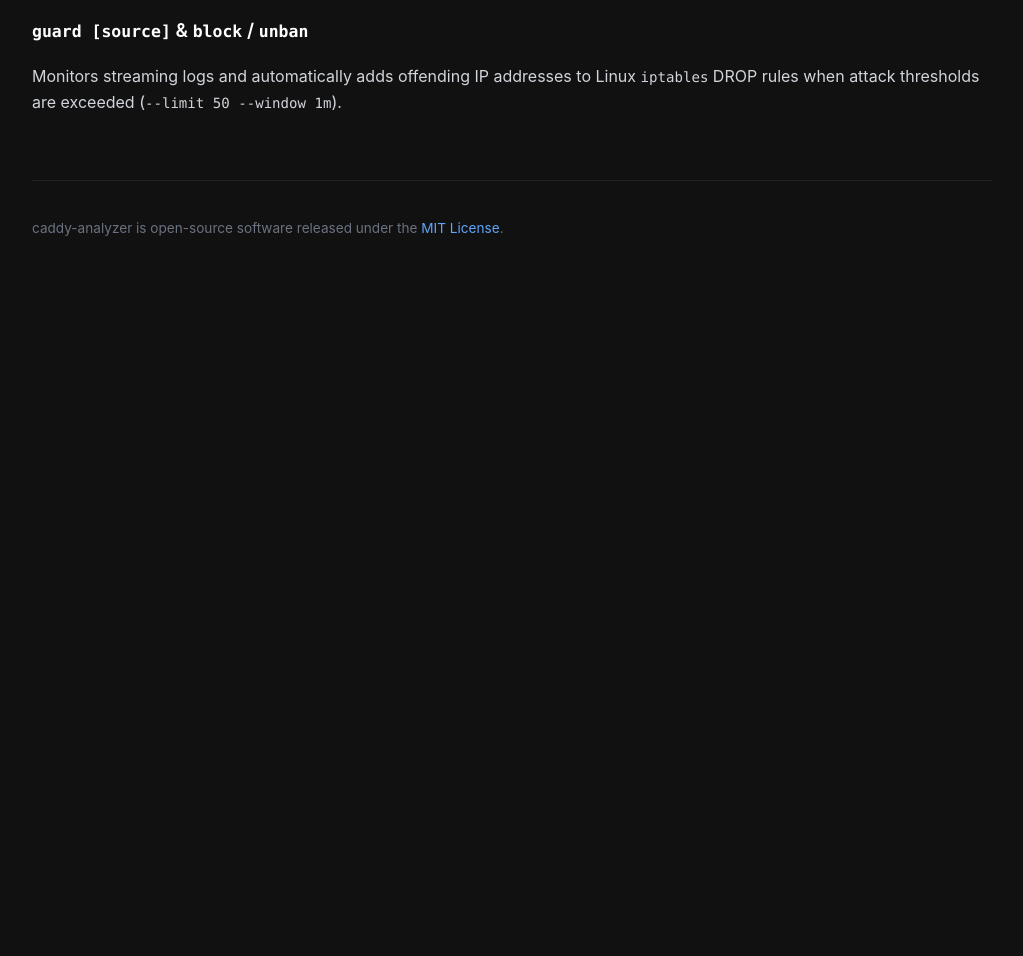
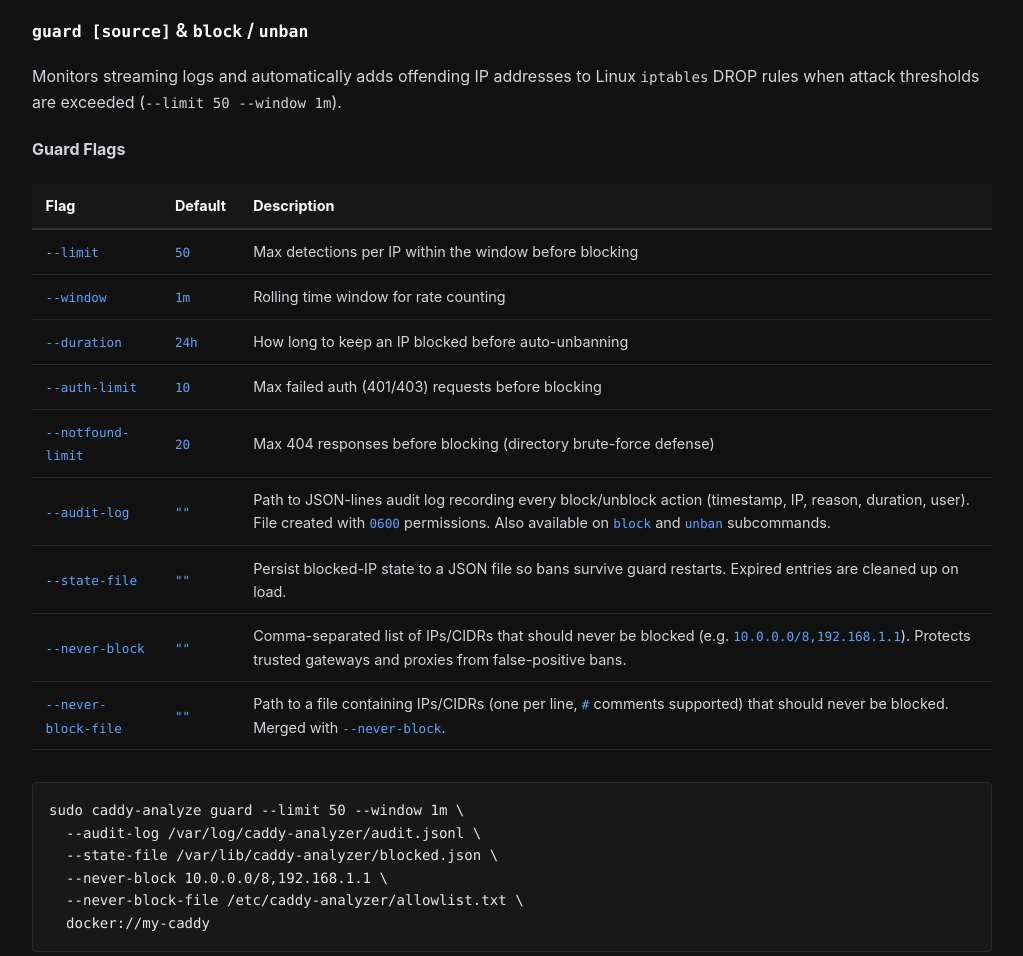
Before and after one commit to L9Lenny/caddy-analyzer, a plain HTML site: page docs/subcommands.html in a window 1280 px wide. Shown: the part 2931-3887 px from the top of the page, without its empty margins (128-1151 px from the left). Before the commit the page ends 3219 px from the top, so only its background shows below. Drawn offline with Linux system fonts and the light colour scheme.

Commit message:
Document guard features, audit log, state persistence, allowlist, confidence scoring, and new patterns

```diff
--- a/docs/subcommands.html
+++ b/docs/subcommands.html
@@ -309,6 +309,70 @@
     <h3><code>guard [source]</code> & <code>block</code> / <code>unban</code></h3>
     <p>Monitors streaming logs and automatically adds offending IP addresses to Linux <code>iptables</code> DROP rules when attack thresholds are exceeded (<code>--limit 50 --window 1m</code>).</p>
 
+    <h4>Guard Flags</h4>
+    <table>
+        <thead>
+            <tr>
+                <th>Flag</th>
+                <th>Default</th>
+                <th>Description</th>
+            </tr>
+        </thead>
+        <tbody>
+            <tr>
+                <td><code>--limit</code></td>
+                <td><code>50</code></td>
+                <td>Max detections per IP within the window before blocking</td>
+            </tr>
+            <tr>
+                <td><code>--window</code></td>
+                <td><code>1m</code></td>
+                <td>Rolling time window for rate counting</td>
+            </tr>
+            <tr>
+                <td><code>--duration</code></td>
+                <td><code>24h</code></td>
+                <td>How long to keep an IP blocked before auto-unbanning</td>
+            </tr>
+            <tr>
+                <td><code>--auth-limit</code></td>
+                <td><code>10</code></td>
+                <td>Max failed auth (401/403) requests before blocking</td>
+            </tr>
+            <tr>
+                <td><code>--notfound-limit</code></td>
+                <td><code>20</code></td>
+                <td>Max 404 responses before blocking (directory brute-force defense)</td>
+            </tr>
+            <tr>
+                <td><code>--audit-log</code></td>
+                <td><code>""</code></td>
+                <td>Path to JSON-lines audit log recording every block/unblock action (timestamp, IP, reason, duration, user). File created with <code>0600</code> permissions. Also available on <code>block</code> and <code>unban</code> subcommands.</td>
+            </tr>
+            <tr>
+                <td><code>--state-file</code></td>
+                <td><code>""</code></td>
+                <td>Persist blocked-IP state to a JSON file so bans survive guard restarts. Expired entries are cleaned up on load.</td>
+            </tr>
+            <tr>
+                <td><code>--never-block</code></td>
+                <td><code>""</code></td>
+                <td>Comma-separated list of IPs/CIDRs that should never be blocked (e.g. <code>10.0.0.0/8,192.168.1.1</code>). Protects trusted gateways and proxies from false-positive bans.</td>
+            </tr>
+            <tr>
+                <td><code>--never-block-file</code></td>
+                <td><code>""</code></td>
+                <td>Path to a file containing IPs/CIDRs (one per line, <code>#</code> comments supported) that should never be blocked. Merged with <code>--never-block</code>.</td>
+            </tr>
+        </tbody>
+    </table>
+    <pre>sudo caddy-analyze guard --limit 50 --window 1m \
+  --audit-log /var/log/caddy-analyzer/audit.jsonl \
+  --state-file /var/lib/caddy-analyzer/blocked.json \
+  --never-block 10.0.0.0/8,192.168.1.1 \
+  --never-block-file /etc/caddy-analyzer/allowlist.txt \
+  docker://my-caddy</pre>
+
     <div class="footer">
         <p>caddy-analyzer is open-source software released under the <a href="https://github.com/L9Lenny/caddy-analyzer/blob/main/LICENSE">MIT License</a>.</p>
     </div>
```
Also changed, not shown: docs/security.html (+24 -4 lines), 2 other files.
